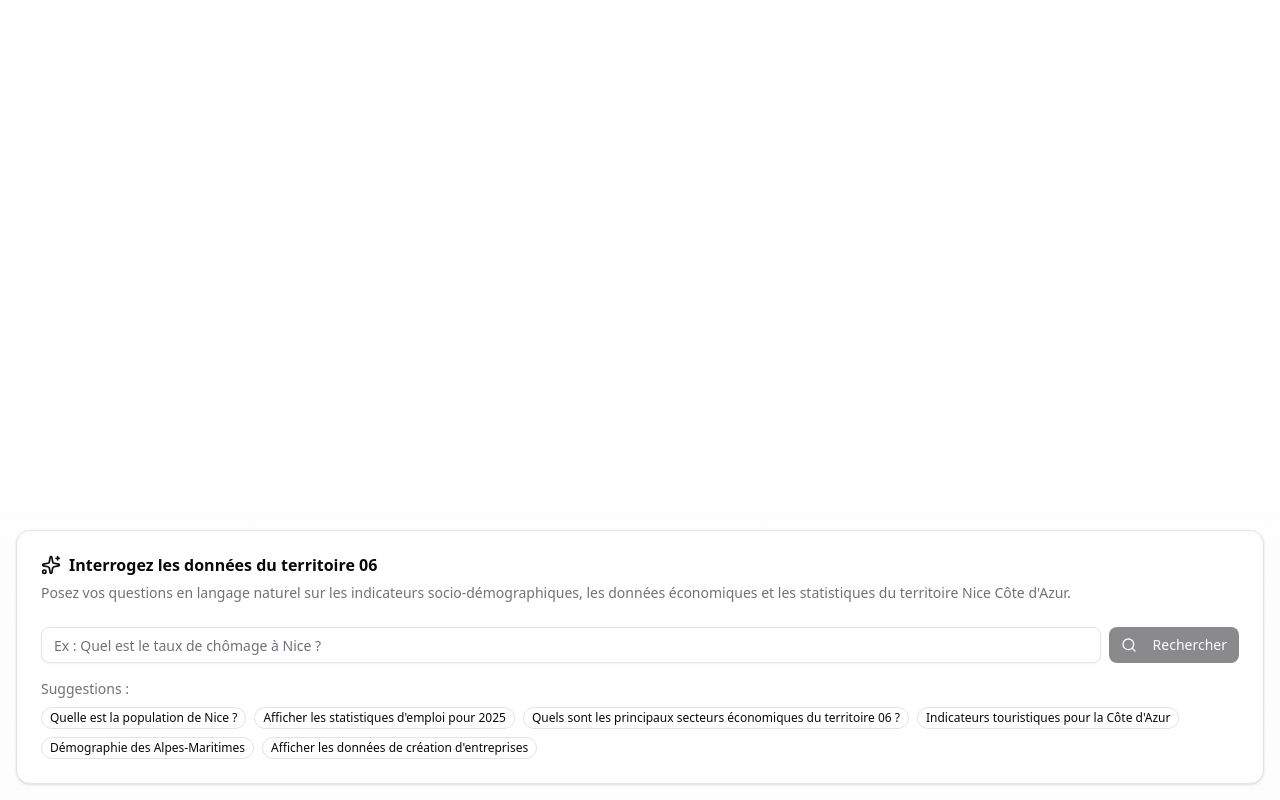
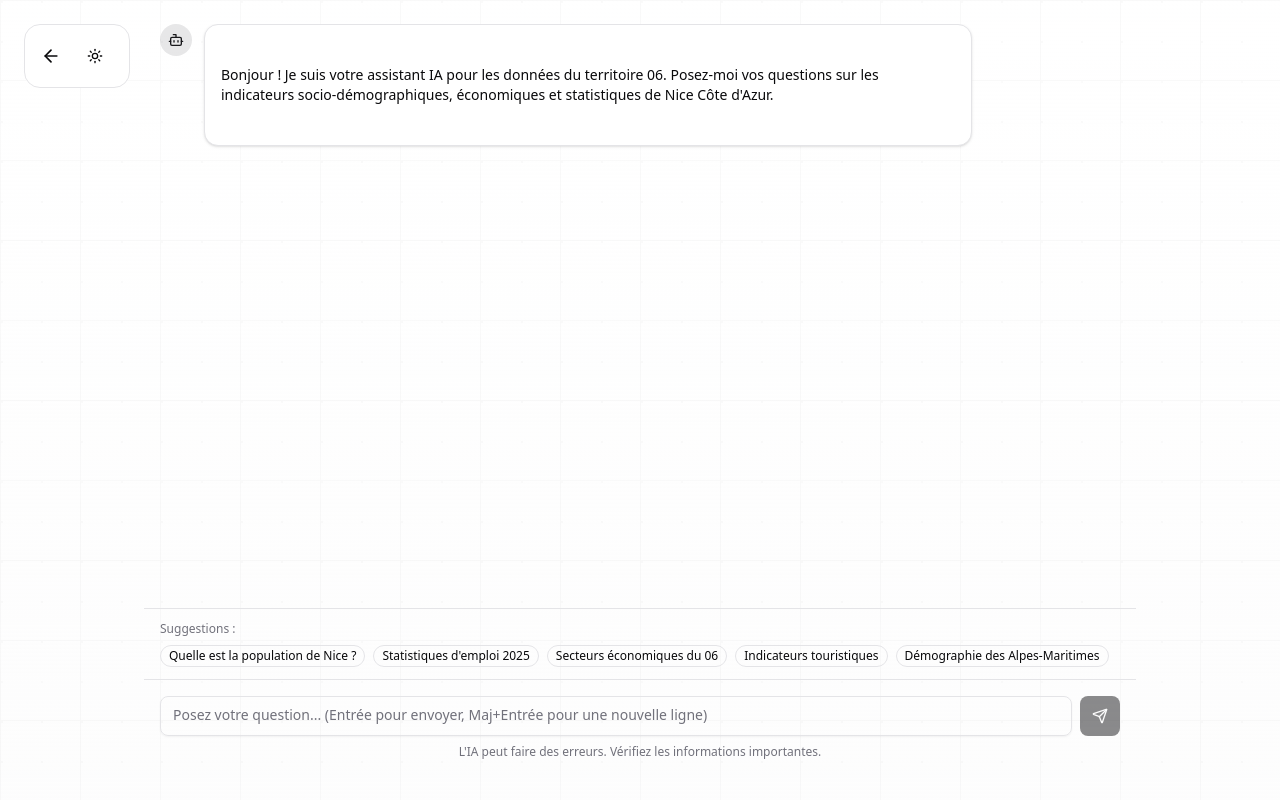
Before and after one commit to AntoineFra/HackathonTopTech, a Next.js app: page /chat in a window 1280 px wide. Built offline with nearby package versions, Linux system fonts and the light colour scheme.

Commit message:
feat: Update chat and home page layouts

```diff
--- a/app/chat/page.tsx
+++ b/app/chat/page.tsx
@@ -1,13 +1,52 @@
-import { QueryInterface } from "@/components/query-interface";
+import Link from "next/link";
+import { ThemeToggle } from "@/components/theme-toggle";
+import { ChatInterface } from "@/components/chat-interface";
+import { LucideArrowLeft } from "lucide-react";
 
 export default function Home() {
     return (
-        <div className="from-background to-secondary/20 fixed inset-0 bg-gradient-to-b">
-            <div className="pointer-events-none fixed right-0 bottom-4 left-0 flex justify-center px-4">
-                <div className="pointer-events-auto w-full max-w-7xl">
-                    <QueryInterface />
+        <>
+            <header
+                className={`bg-background dark:bg-card sticky top-6 left-6 z-60 mt-6 ml-6 flex h-[var(--header-height)] w-fit items-center rounded-2xl border backdrop-blur-md`}
+            >
+                <div className="mr-auto flex h-full items-center gap-4 px-4 py-2">
+                    <div className="flex flex-1 items-center gap-3">
+                        <Link
+                            href="/"
+                            className="text-foreground inline-flex items-center gap-2 text-base font-semibold"
+                            aria-label="Homepage"
+                        >
+                            <LucideArrowLeft className="h-5 w-5" />
+                        </Link>
+                    </div>
+                    <ThemeToggle />
+                </div>
+            </header>
+
+            <div className="from-background to-secondary/20 fixed inset-0 bg-gradient-to-b">
+                {/* Minimalist background pattern */}
+                <div
+                    className="pointer-events-none absolute inset-0 opacity-[0.02] dark:opacity-[0.03]"
+                    style={{
+                        backgroundImage: `
+                            linear-gradient(to right, currentColor 1.5px, transparent 1.5px),
+                            linear-gradient(to bottom, currentColor 1.5px, transparent 1.5px)
+                        `,
+                        backgroundSize: "80px 80px",
+                    }}
+                />
+                <div
+                    className="pointer-events-none absolute inset-0 opacity-[0.02] dark:opacity-[0.03]"
+                    style={{
+                        backgroundImage: `radial-gradient(circle at 2px 2px, currentColor 1px, transparent 1px)`,
+                        backgroundSize: "40px 40px",
+                    }}
+                />
+
+                <div className="relative z-10 mx-auto flex h-full max-w-5xl flex-col px-4 py-6">
+                    <ChatInterface />
                 </div>
             </div>
-        </div>
+        </>
     );
 }
--- a/app/layout.tsx
+++ b/app/layout.tsx
@@ -1,8 +1,8 @@
 import "./globals.css";
 import type { Metadata } from "next";
+import { Geist, Geist_Mono } from "next/font/google";
 import { ThemeProvider } from "@/components/theme-provider";
 import { LayoutWrapper } from "@/components/layout-wrapper";
-import { Geist, Geist_Mono } from "next/font/google";
 
 const geistSans = Geist({
     variable: "--font-geist-sans",
--- a/app/page.tsx
+++ b/app/page.tsx
@@ -23,7 +23,12 @@ export default function Home() {
                     Interactif
                 </p>
 
-                {/* Map Link */}
+                <QueryInterface />
+
+                <p className="text-muted-foreground mr-2 self-center">
+                    Ou explorez directement les données géospatiales sur une carte 3D via l&apos;IA :
+                </p>
+
                 <div className="flex justify-center gap-3 pt-4">
                     <Link href="/map">
                         <Button size="lg" className="gap-2" variant="outline">
@@ -38,8 +43,6 @@ export default function Home() {
                         </Button>
                     </Link>
                 </div>
-
-                <QueryInterface />
             </div>
         </main>
     );
```
